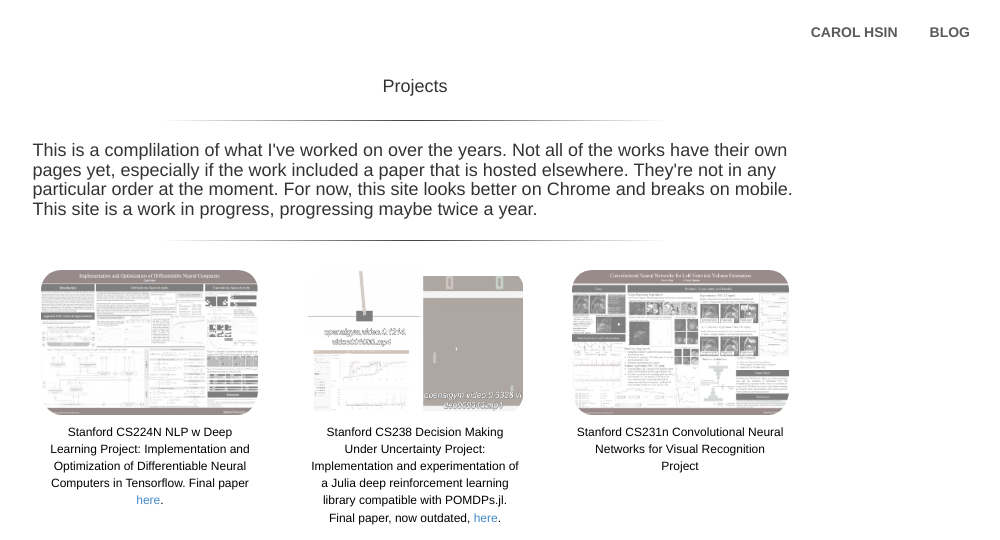
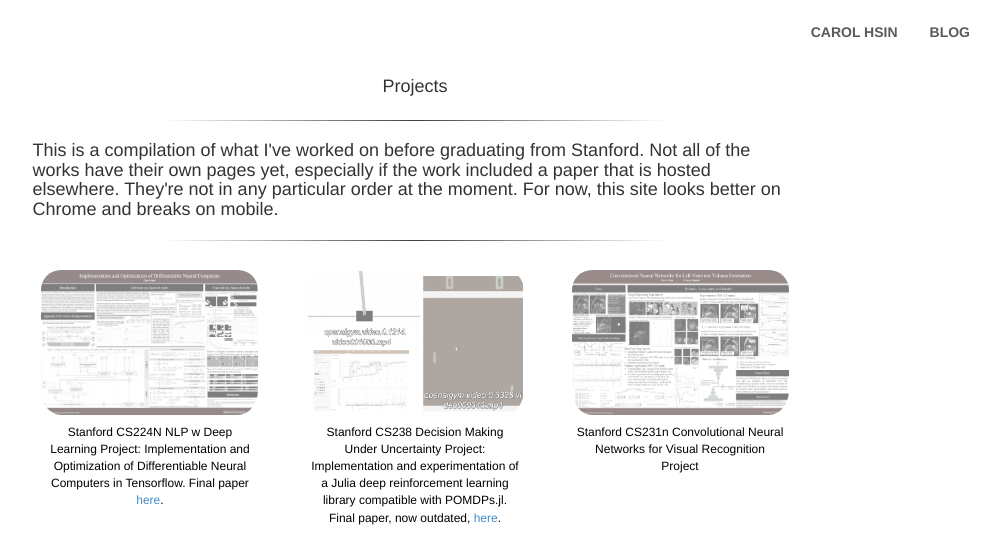
Before and after one commit to chsin/chsin.github.io, a Jekyll site: the page built from index.html, in a window 1280 px wide, cut to the strip 0-540 px from the top of the page. Shown: the whole strip, without its empty margins (225-1225 px from the left). Built offline with Jekyll 4.4.1, drawn with Linux system fonts in a browser that asks for light colours.

Commit message:
Update index.html

```diff
--- a/index.html
+++ b/index.html
@@ -15,12 +15,11 @@ title: index
           Projects
           <hr>
           </center>
-          <h4>This is a complilation of what I've worked on over the years.
+          <h4>This is a compilation of what I've worked on before graduating from Stanford.
               Not all of the works have their own pages yet,
               especially if the work included a paper that is hosted elsewhere.
               They're not in any particular order at the moment.
               For now, this site looks better on Chrome and breaks on mobile.
-              This site is a work in progress, progressing maybe twice a year.
           </h4>
           <hr>
         </div>
```
